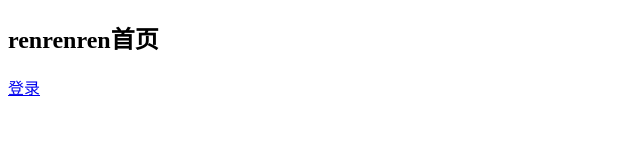
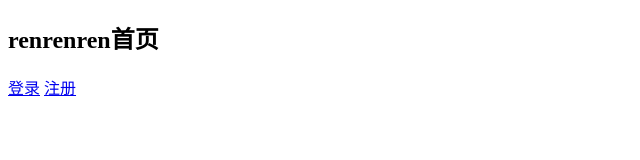
Before and after one commit to renq460/renrenren-1, a plain HTML site: page index.html in a window 1280 px wide. Shown: the full height of the page, 0-640 px from the left. Drawn offline with Linux system fonts and the light colour scheme.

Commit message:
又加了一个注册链接

```diff
--- a/index.html
+++ b/index.html
@@ -11,6 +11,7 @@
     <head>
          <div class="logo">
             <a href="./html/login.html">登录</a>
+            <a href="./html/register.html">注册</a>
 
          </div>
 
```
